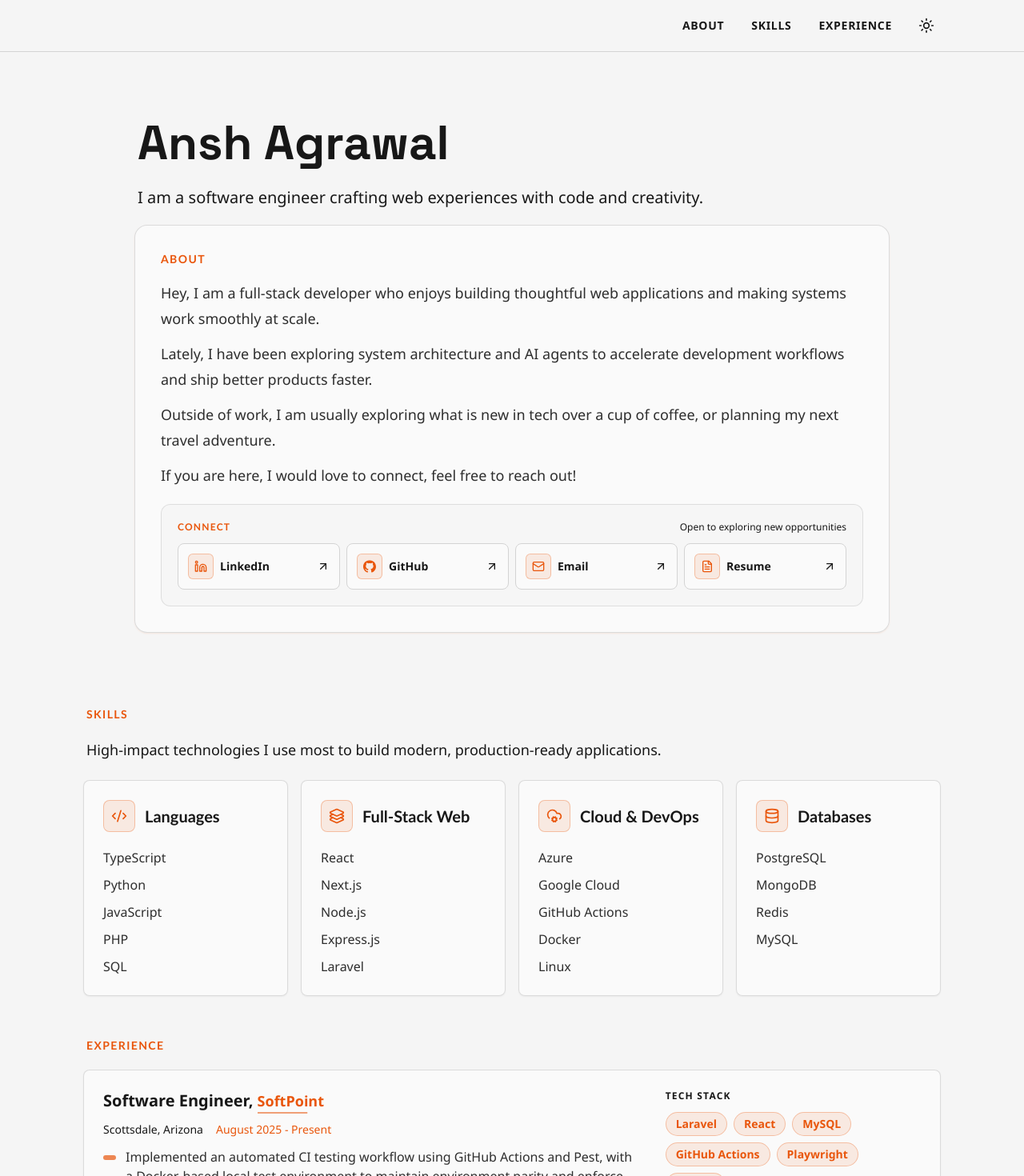
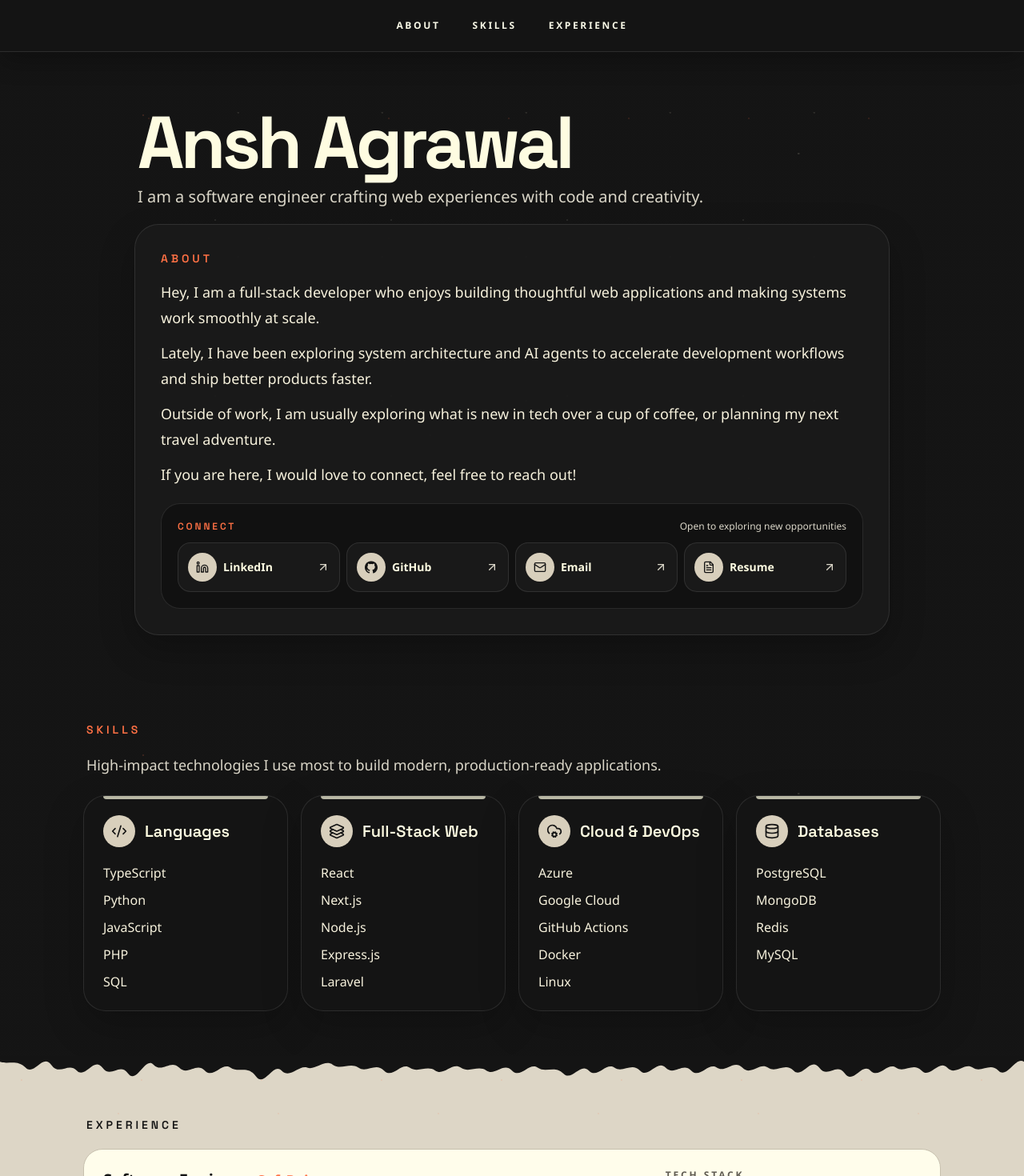
Before and after one commit to aagra109/portfolio, a Next.js app: page / in a window 1280 px wide. Shown: the top 1470 px of the page at 80% size. Built offline with nearby package versions, Linux system fonts and the light colour scheme.

Commit message:
revamp ui

```diff
--- a/src/app/globals.css
+++ b/src/app/globals.css
@@ -4,62 +4,47 @@
 
 @layer base {
   :root {
-    --background: 0 0% 96%;
-    --foreground: 0 0% 9%;
-    --card: 0 0% 98%;
-    --card-foreground: 0 0% 9%;
-    --popover: 0 0% 89%;
-    --popover-foreground: 0 0% 9%;
-    --primary: 20 90% 48%;
-    --primary-foreground: 33 100% 96%;
-    --secondary: 0 0% 32%;
-    --secondary-foreground: 0 0% 98%;
-    --muted: 0 0% 63%;
-    --muted-foreground: 0 0% 9%;
-    --accent: 48 100% 96%;
-    --accent-foreground: 37 92% 50%;
+    --background: 0 0% 8%;
+    --foreground: 60 60% 94%;
+    --card: 0 0% 10%;
+    --card-foreground: 60 60% 94%;
+    --popover: 0 0% 10%;
+    --popover-foreground: 60 60% 94%;
+    --primary: 14 100% 64%;
+    --primary-foreground: 0 0% 8%;
+    --secondary: 50 20% 78%;
+    --secondary-foreground: 0 0% 8%;
+    --muted: 45 7% 62%;
+    --muted-foreground: 50 19% 76%;
+    --accent: 48 42% 86%;
+    --accent-foreground: 0 0% 8%;
     --destructive: 0 72% 50%;
     --destructive-foreground: 0 87% 97%;
-    --border: 0 0% 83%;
-    --input: 0 0% 83%;
-    --ring: 20 90% 48%;
-    --radius: 0.5rem;
-    --chart-1: 27 95% 60%;
-    --chart-2: 43 96% 56%;
-    --chart-3: 47 95% 53%;
-    --chart-4: 24 94% 53%;
-    --chart-5: 0 0% 45%;
-  }
-
-  .dark {
-    --background: 220 15% 10%;
-    --foreground: 36 44% 95%;
-    --card: 220 16% 13%;
-    --card-foreground: 36 44% 95%;
-    --popover: 220 16% 15%;
-    --popover-foreground: 36 44% 95%;
-    --primary: 24 93% 61%;
-    --primary-foreground: 220 20% 12%;
-    --secondary: 218 12% 30%;
-    --secondary-foreground: 36 34% 92%;
-    --muted: 220 12% 22%;
-    --muted-foreground: 36 16% 72%;
-    --accent: 31 46% 20%;
-    --accent-foreground: 39 84% 72%;
-    --destructive: 0 78% 58%;
-    --destructive-foreground: 0 0% 98%;
-    --border: 219 14% 24%;
-    --input: 219 14% 24%;
-    --ring: 24 93% 61%;
-    --chart-1: 25 92% 62%;
-    --chart-2: 44 94% 58%;
-    --chart-3: 34 90% 55%;
-    --chart-4: 12 86% 63%;
-    --chart-5: 212 18% 66%;
+    --border: 0 0% 18%;
+    --input: 0 0% 18%;
+    --ring: 14 100% 64%;
+    --radius: 0.8rem;
+    --paper: 44 25% 82%;
+    --paper-foreground: 0 0% 8%;
+    --paper-card: 54 100% 96%;
+    --paper-border: 45 18% 73%;
+    --noise-orange: 14 100% 64%;
+    --noise-tan: 43 26% 78%;
+    --noise-cream: 60 60% 94%;
+    --hero-shadow: 14 100% 64%;
+    --chart-1: 14 100% 64%;
+    --chart-2: 48 42% 86%;
+    --chart-3: 60 60% 94%;
+    --chart-4: 44 25% 82%;
+    --chart-5: 45 7% 62%;
   }
 }
 
 @layer base {
+  html {
+    scroll-behavior: smooth;
+  }
+
   * {
     @apply border-border;
   }
@@ -68,22 +53,97 @@
     @apply bg-background text-foreground antialiased;
     min-height: 100vh;
     font-family: "Avenir Next", "Segoe UI", "Helvetica Neue", sans-serif;
-    background-image: none;
+    background-color: hsl(var(--background));
+    background-image: radial-gradient(
+        circle at 14% 18%,
+        hsl(var(--noise-orange) / 0.16) 0 1px,
+        transparent 1.3px
+      ),
+      radial-gradient(
+        circle at 78% 24%,
+        hsl(var(--noise-tan) / 0.16) 0 1px,
+        transparent 1.4px
+      ),
+      radial-gradient(
+        circle at 42% 68%,
+        hsl(var(--noise-cream) / 0.12) 0 1px,
+        transparent 1.2px
+      ),
+      linear-gradient(180deg, hsl(var(--background)), hsl(var(--background)));
+    background-size:
+      180px 180px,
+      210px 210px,
+      240px 240px,
+      auto;
+    background-attachment: fixed;
   }
 
   ::selection {
-    background-color: hsl(var(--primary) / 0.28);
-    color: hsl(var(--foreground));
+    background-color: hsl(var(--primary) / 0.4);
+    color: hsl(var(--background));
   }
 
   h1,
   h2,
   h3,
   h4 {
-    font-family: "Gill Sans", "Trebuchet MS", "Avenir Next", sans-serif;
+    font-family: var(--font-space-grotesk), "Avenir Next", sans-serif;
   }
 
   .font-space-grotesk {
     font-family: var(--font-space-grotesk), "Avenir Next", sans-serif;
   }
 }
+
+@layer utilities {
+  .hero-grain {
+    background-image: radial-gradient(
+        circle at 12% 24%,
+        hsl(var(--noise-orange) / 0.12) 0 1px,
+        transparent 1.3px
+      ),
+      radial-gradient(
+        circle at 72% 16%,
+        hsl(var(--noise-tan) / 0.12) 0 1px,
+        transparent 1.3px
+      ),
+      radial-gradient(
+        circle at 46% 74%,
+        hsl(var(--noise-cream) / 0.09) 0 1px,
+        transparent 1.2px
+      );
+    background-size:
+      150px 150px,
+      180px 180px,
+      220px 220px;
+  }
+
+  .paper-grain {
+    background-color: hsl(var(--paper));
+    background-image: radial-gradient(
+        circle at 18% 20%,
+        hsl(var(--primary) / 0.12) 0 1px,
+        transparent 1.3px
+      ),
+      radial-gradient(
+        circle at 74% 36%,
+        hsl(var(--noise-orange) / 0.1) 0 1px,
+        transparent 1.2px
+      ),
+      radial-gradient(
+        circle at 52% 70%,
+        hsl(var(--paper-foreground) / 0.08) 0 1px,
+        transparent 1.2px
+      );
+    background-size:
+      150px 150px,
+      200px 200px,
+      240px 240px;
+  }
+
+  .ticket-card {
+    background-color: hsl(var(--paper-card));
+    border: 1px solid hsl(var(--paper-border));
+    box-shadow: 0 6px 0 0 hsl(var(--paper-border) / 0.75);
+  }
+}
--- a/src/app/layout.tsx
+++ b/src/app/layout.tsx
@@ -1,6 +1,5 @@
 import type { Metadata } from "next";
 import "./globals.css";
-import { ThemeProvider } from "@/components/theme-provider";
 import Header from "@/components/Header";
 import { spaceGrotesk } from "@/lib/fonts";
 import { seoConfig } from "@/lib/seo";
@@ -52,19 +51,12 @@ export default function RootLayout({
   children: React.ReactNode;
 }>) {
   return (
-    <html lang="en" suppressHydrationWarning>
+    <html lang="en">
       <body className={spaceGrotesk.variable}>
-        <ThemeProvider
-          attribute="class"
-          defaultTheme="system"
-          enableSystem
-          disableTransitionOnChange
-        >
-          <Header />
-          {children}
-          <SpeedInsights />
-          <Analytics />
-        </ThemeProvider>
+        <Header />
+        {children}
+        <SpeedInsights />
+        <Analytics />
       </body>
     </html>
   );
--- a/src/app/page.tsx
+++ b/src/app/page.tsx
@@ -53,7 +53,22 @@ const Page = () => {
       />
       <Introduction />
       <Skills />
-      <Experience />
+      <div className="relative mt-8 overflow-hidden pt-10">
+        <svg
+          aria-hidden="true"
+          viewBox="0 -10 1200 55"
+          preserveAspectRatio="none"
+          fill="currentColor"
+          className="pointer-events-none absolute inset-x-0 top-0 z-10 h-10 w-full text-[#141414]"
+        >
+          <path d="M 0 -10 L 0 0 C 10 5 20 -5 30 10 C 40 25 50 -15 60 5 C 70 25 80 0 90 15 C 100 30 110 -10 120 10 C 130 30 140 0 150 20 C 160 40 170 -10 180 5 C 190 20 200 -5 210 10 C 220 25 230 0 240 15 C 250 30 260 0 270 10 C 280 20 290 5 300 25 C 310 45 320 0 330 15 C 340 30 350 5 360 10 C 370 15 380 -5 390 5 C 400 15 410 0 420 10 C 430 20 440 0 450 15 C 460 30 470 0 480 10 C 490 20 500 5 510 15 C 520 25 530 0 540 10 C 550 20 560 5 570 15 C 580 25 590 0 600 15 C 610 30 620 0 630 10 C 640 20 650 5 660 20 C 670 35 680 0 690 15 C 700 30 710 0 720 10 C 730 20 740 0 750 15 C 760 30 770 -5 780 10 C 790 25 800 0 810 15 C 820 30 830 0 840 10 C 850 20 860 -5 870 10 C 880 25 890 0 900 10 C 910 20 920 0 930 15 C 940 30 950 -10 960 10 C 970 30 980 0 990 20 C 1000 40 1010 0 1020 15 C 1030 30 1040 0 1050 10 C 1060 20 1070 0 1080 15 C 1090 30 1100 -5 1110 10 C 1120 25 1130 0 1140 10 C 1150 20 1160 0 1170 15 C 1180 30 1190 -10 1200 0 L 1200 -10 Z" />
+        </svg>
+        <div
+          aria-hidden="true"
+          className="paper-grain pointer-events-none absolute inset-x-0 top-0 bottom-0"
+        />
+        <Experience />
+      </div>
     </main>
   );
 };
--- a/src/components/Experience.tsx
+++ b/src/components/Experience.tsx
@@ -48,9 +48,9 @@ const Experience = () => {
   return (
     <section
       id="experience"
-      className="mx-auto w-full max-w-6xl scroll-mt-24 px-6 pb-20 pt-8 sm:px-10"
+      className="relative mx-auto w-full max-w-6xl scroll-mt-28 px-6 pb-20 pt-8 text-[hsl(var(--paper-foreground))] sm:px-10"
     >
-      <h2 className="p-1 text-xs font-semibold uppercase tracking-widest text-primary sm:text-sm">
+      <h2 className="font-space-grotesk p-1 text-xs font-semibold uppercase tracking-[0.28em] text-[#141414] sm:text-sm">
         Experience
       </h2>
       <div className="mt-4 space-y-5">
@@ -70,32 +70,26 @@ const Experience = () => {
                   }
             }
           >
-            <Card className="group relative isolate overflow-hidden border-border/80 bg-card/95 transition-colors duration-300 hover:border-primary/45">
-              <div
-                aria-hidden="true"
-                className="pointer-events-none absolute inset-0 opacity-0 transition-opacity duration-300 group-hover:opacity-100"
-              >
-                <div className="absolute inset-0 bg-gradient-to-br from-primary/20 via-transparent to-primary/10" />
-              </div>
+            <Card className="ticket-card group relative isolate overflow-hidden rounded-[1.5rem] border-[hsl(var(--paper-border))] bg-[hsl(var(--paper-card))] transition-transform duration-300 hover:-translate-y-1">
               <CardContent className="relative z-10 grid gap-6 p-6 pt-6 md:grid-cols-12 md:gap-8">
                 <div className="space-y-3 md:col-span-8">
-                  <p className="text-xl font-semibold text-foreground">
+                  <p className="text-xl font-semibold text-[#141414]">
                     {exp.role},{" "}
                     <a
                       href={exp.companyUrl}
                       target="_blank"
                       rel="noreferrer noopener"
-                      className="group inline-flex text-base font-semibold text-primary transition-colors duration-200 hover:text-primary/80 md:text-lg"
+                      className="group inline-flex text-[rgb(255,113,69)] text-base font-semibold transition-colors duration-200 hover:text-[#141414] md:text-lg"
                     >
                       <span className="relative">
                         {exp.company}
-                        <span className="pointer-events-none absolute inset-x-0 -bottom-0.5 h-0.5 origin-left scale-x-75 bg-primary/55 transition-transform duration-200 group-hover:scale-x-100" />
+                        <span className="pointer-events-none absolute inset-x-0 -bottom-0.5 h-0.5 origin-left scale-x-75 bg-[rgba(255,113,69,0.5)] transition-transform duration-200 group-hover:scale-x-100" />
                       </span>
                     </a>
                   </p>
                   <div className="flex flex-wrap items-center gap-x-4 gap-y-1 text-sm">
-                    <p className="text-muted-foreground">{exp.location}</p>
-                    <p className="font-medium text-primary">{exp.duration}</p>
+                    <p className="text-[#5f5b52]">{exp.location}</p>
+                    <p className="font-medium text-[#141414]">{exp.duration}</p>
                   </div>
                   <motion.ul
                     className="space-y-2.5"
@@ -108,23 +102,23 @@ const Experience = () => {
                       <motion.li
                         key={`${exp.company}-${exp.duration}-${point}`}
                         variants={pointItemVariants}
-                        className="grid grid-cols-[auto_1fr] items-start gap-3 text-sm leading-relaxed text-foreground/90 sm:text-base"
+                        className="grid grid-cols-[auto_1fr] items-start gap-3 text-sm leading-relaxed text-[#2f2c27] sm:text-base"
                       >
-                        <span className="mt-2.5 inline-flex h-1.5 w-4 flex-none rounded-full bg-primary/70" />
+                        <span className="mt-2.5 inline-flex h-1.5 w-4 flex-none rounded-full bg-[rgb(255,113,69)]" />
                         <span>{point}</span>
                       </motion.li>
                     ))}
                   </motion.ul>
                 </div>
                 <div className="md:col-span-4">
-                  <p className="text-xs font-semibold uppercase tracking-widest text-muted-foreground">
+                  <p className="text-xs font-semibold uppercase tracking-[0.24em] text-[#5f5b52]">
                     Tech Stack
                   </p>
                   <div className="mt-3 flex flex-wrap gap-2">
                     {exp.skills.map((skill) => (
                       <span
                         key={`${exp.company}-${exp.duration}-${skill}`}
-                        className="rounded-full border border-primary/30 bg-primary/10 px-3 py-1 text-xs font-semibold text-primary sm:text-sm dark:border-accent-foreground/20 dark:bg-accent dark:text-accent-foreground"
+                        className="rounded-full border border-[hsl(var(--paper-border))] bg-[#fffbea] px-3 py-1 text-xs font-semibold text-[#141414] sm:text-sm"
                       >
                         {skill}
                       </span>
--- a/src/components/Header.tsx
+++ b/src/components/Header.tsx
@@ -1,5 +1,4 @@
 "use client";
-import ModeToggle from "./ModeToggle";
 
 const navigation = [
   { name: "About", sectionId: "about" },
@@ -21,23 +20,20 @@ export default function Header() {
   };
 
   return (
-    <header className="sticky top-0 z-50 w-full border-b border-border bg-background/95 backdrop-blur-md">
-      <div className="mx-auto flex h-16 w-full max-w-6xl items-center justify-center px-4 sm:px-8 md:justify-end md:px-10">
-        <div className="flex items-center gap-1 sm:gap-2">
+    <header className="fixed inset-x-0 top-0 z-50 w-full border-b border-white/10 bg-[#141414] px-4 py-4 shadow-[0_12px_30px_rgba(0,0,0,0.24)] sm:px-8">
+      <div className="mx-auto flex w-full max-w-6xl justify-center">
         <nav className="flex items-center gap-1 sm:gap-2">
           {navigation.map((item) => (
             <button
               key={item.name}
               type="button"
               onClick={() => scrollToSection(item.sectionId)}
-                className="rounded-full border border-transparent px-2.5 py-2 text-xs font-semibold uppercase tracking-wider text-muted-foreground transition-colors hover:border-primary/30 hover:bg-primary/10 hover:text-primary dark:hover:border-transparent dark:hover:bg-accent dark:hover:text-accent-foreground sm:px-3 sm:text-sm"
+              className="rounded-full px-3 py-2 text-[11px] font-semibold uppercase tracking-[0.22em] text-[#fefce1]/78 transition-colors duration-200 hover:bg-[#1f1f1f] hover:text-[#fefce1] sm:px-4 sm:text-xs"
             >
               {item.name}
             </button>
           ))}
         </nav>
-          <ModeToggle />
-        </div>
       </div>
     </header>
   );
--- a/src/components/Introduction.tsx
+++ b/src/components/Introduction.tsx
@@ -24,10 +24,11 @@ const Introduction = () => {
   return (
     <section
       id="about"
-      className="relative mx-auto w-full max-w-5xl scroll-mt-24 px-6 pb-14 pt-20 sm:px-10"
+      className="relative mx-auto w-full max-w-5xl scroll-mt-28 px-6 pb-14 pt-24 sm:px-10 sm:pt-28"
     >
-      <div className="relative space-y-4">
+      <div className="hero-grain relative px-0 py-2 sm:py-4">
         <motion.div
+          className="relative"
           initial={{ x: "-100vw", scale: 0 }}
           animate={{ x: 0, scale: 1 }}
           transition={{
@@ -36,29 +37,29 @@ const Introduction = () => {
             duration: 0.2,
           }}
         >
-          <h1 className="p-1 font-space-grotesk font-extrabold text-5xl text-foreground sm:text-6xl">
+          <h1 className="max-w-4xl p-1 font-space-grotesk text-5xl font-extrabold leading-[0.92] tracking-[-0.05em] text-[#fefce1] sm:text-6xl lg:text-[5.75rem]">
             Ansh Agrawal
           </h1>
         </motion.div>
         <AnimatedTyping
           text={heroSubtitle}
-          className="max-w-4xl p-1 text-lg font-medium leading-relaxed text-muted-foreground sm:text-xl"
+          className="relative max-w-3xl p-1 text-lg font-medium leading-relaxed text-[#dad6c8] sm:text-xl"
         />
-        <div className="mt-4 rounded-2xl border border-border/80 bg-card/95 p-6 shadow-sm shadow-primary/10 sm:p-8">
-          <h2 className="text-xs font-semibold uppercase tracking-widest text-primary sm:text-sm">
+        <div className="relative mt-4 rounded-[1.9rem] border border-white/10 bg-[#1a1a1a]/90 p-6 shadow-[0_18px_45px_rgba(0,0,0,0.24)] sm:p-8">
+          <h2 className="text-[rgb(255,113,69)] text-xs font-semibold uppercase tracking-[0.28em] sm:text-sm">
             About
           </h2>
-          <div className="max-w-4xl space-y-3 pt-4 text-left text-base font-medium leading-7 text-foreground/90 sm:text-lg sm:leading-8">
+          <div className="max-w-4xl space-y-3 pt-4 text-left text-base font-medium leading-7 text-[#f7f2dd] sm:text-lg sm:leading-8">
             {aboutParagraphs.map((paragraph) => (
               <p key={paragraph}>{paragraph}</p>
             ))}
             <div className="pt-2">
-              <div className="rounded-xl border border-border/70 bg-background/80 p-4 sm:p-5">
+              <div className="rounded-[1.5rem] border border-white/10 bg-[#111111]/90 p-4 sm:p-5">
                 <div className="flex flex-wrap items-center justify-between gap-2">
-                  <h3 className="text-xs font-semibold uppercase tracking-widest text-primary">
+                  <h3 className="text-[rgb(255,113,69)] text-xs font-semibold uppercase tracking-[0.24em]">
                     Connect
                   </h3>
-                  <p className="text-xs font-medium text-muted-foreground">
+                  <p className="text-xs font-medium text-[#dad6c8]">
                     Open to exploring new opportunities
                   </p>
                 </div>
@@ -77,23 +78,17 @@ const Introduction = () => {
                             ? "noreferrer noopener"
                             : undefined
                         }
-                        className="group relative isolate flex items-center justify-between overflow-hidden rounded-lg border border-border bg-card px-3 py-3 transition-all duration-200 hover:-translate-y-0.5 hover:border-primary/40 hover:shadow-md"
+                        className="group relative isolate flex items-center justify-between overflow-hidden rounded-2xl border border-white/10 bg-[#191919] px-3 py-3 transition-all duration-200 hover:-translate-y-0.5 hover:border-[rgba(255,113,69,0.35)] hover:bg-[#171717]"
                       >
-                        <span
-                          aria-hidden="true"
-                          className="pointer-events-none absolute inset-0 opacity-0 transition-opacity duration-300 group-hover:opacity-100"
-                        >
-                          <span className="absolute inset-0 bg-gradient-to-br from-primary/20 via-transparent to-primary/10" />
-                        </span>
                         <span className="relative z-10 flex items-center gap-2">
-                          <span className="inline-flex h-8 w-8 items-center justify-center rounded-md border border-primary/30 bg-primary/10 text-primary dark:border-accent-foreground/20 dark:bg-accent dark:text-accent-foreground">
+                          <span className="inline-flex h-9 w-9 items-center justify-center rounded-full bg-[#d8cfbc] text-[#141414] transition-colors duration-200 group-hover:bg-[#fefce1]">
                             <Icon className="h-4 w-4" />
                           </span>
-                          <span className="text-sm font-semibold text-foreground">
+                          <span className="text-sm font-semibold text-[#fefce1]">
                             {social.label}
                           </span>
                         </span>
-                        <ArrowUpRight className="relative z-10 h-4 w-4 text-muted-foreground transition-colors group-hover:text-primary" />
+                        <ArrowUpRight className="relative z-10 h-4 w-4 text-[#dad6c8] transition-colors group-hover:text-[rgb(255,113,69)]" />
                       </a>
                     );
                   })}
--- a/src/components/Skills.tsx
+++ b/src/components/Skills.tsx
@@ -36,12 +36,12 @@ const Skills = () => {
   return (
     <section
       id="skills"
-      className="mx-auto w-full max-w-6xl scroll-mt-24 px-6 pb-4 pt-8 sm:px-10"
+      className="mx-auto w-full max-w-6xl scroll-mt-28 px-6 pb-6 pt-8 sm:px-10"
     >
-      <h2 className="p-1 text-xs font-semibold uppercase tracking-widest text-primary sm:text-sm">
+      <h2 className="font-space-grotesk text-[rgb(255,113,69)] p-1 text-xs font-semibold uppercase tracking-[0.28em] sm:text-sm">
         Skills
       </h2>
-      <p className="mt-3 max-w-3xl p-1 text-base leading-relaxed text-muted-foreground sm:text-lg">
+      <p className="mt-3 max-w-3xl p-1 text-base leading-relaxed text-[#dad6c8] sm:text-lg">
         {skillsDescription}
       </p>
 
@@ -65,19 +65,17 @@ const Skills = () => {
                     }
               }
             >
-              <Card className="group relative isolate h-full overflow-hidden border-border/80 bg-card/95 transition-colors duration-300 hover:border-primary/45">
+              <Card className="group relative isolate h-full overflow-hidden rounded-[1.75rem] border border-white/10 bg-[#151515]/95 shadow-[0_18px_50px_rgba(0,0,0,0.22)] transition-all duration-300 hover:-translate-y-1 hover:border-[rgba(255,113,69,0.35)]">
                 <span
                   aria-hidden="true"
-                  className="pointer-events-none absolute inset-0 opacity-0 transition-opacity duration-300 group-hover:opacity-100"
-                >
-                  <span className="absolute inset-0 bg-gradient-to-br from-primary/20 via-transparent to-primary/10" />
-                </span>
+                  className="absolute inset-x-6 top-0 h-1 rounded-b-full bg-[#fefce1]/70"
+                />
                 <CardContent className="relative z-10 p-6 pt-6">
                   <div className="flex items-center gap-3">
-                    <span className="inline-flex h-10 w-10 items-center justify-center rounded-lg border border-primary/30 bg-primary/10 text-primary transition-transform duration-300 ease-out group-hover:-translate-y-0.5 group-hover:rotate-3 group-hover:scale-110 dark:border-accent-foreground/20 dark:bg-accent dark:text-accent-foreground">
+                    <span className="inline-flex h-10 w-10 shrink-0 items-center justify-center rounded-full bg-[#d8cfbc] text-[#141414] transition-transform duration-300 ease-out group-hover:-translate-y-0.5 group-hover:rotate-3 group-hover:scale-110 group-hover:bg-[#fefce1]">
                       <Icon aria-hidden="true" className="h-5 w-5" />
                     </span>
-                    <h3 className="text-lg font-semibold text-foreground sm:text-xl">
+                    <h3 className="font-space-grotesk text-lg font-semibold text-[#fefce1] sm:text-xl">
                       {group.title}
                     </h3>
                   </div>
@@ -85,7 +83,7 @@ const Skills = () => {
                     {group.skills.map((skill) => (
                       <li
                         key={skill}
-                        className="text-sm font-medium text-foreground/90 sm:text-base"
+                        className="text-sm font-medium text-[#f7f2dd] sm:text-base"
                       >
                         {skill}
                       </li>
```
Lines whose indentation alone changed are shown as unchanged.
